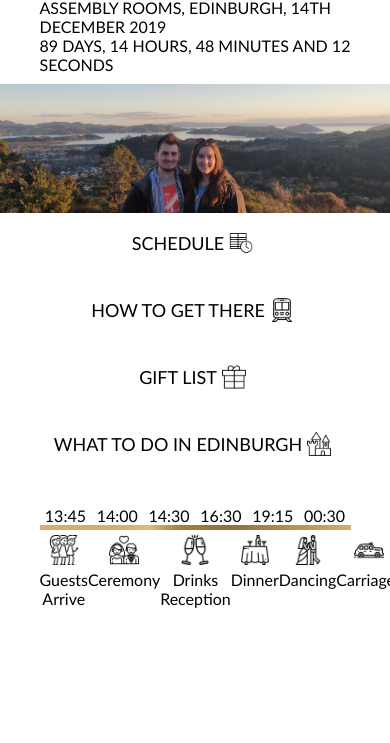
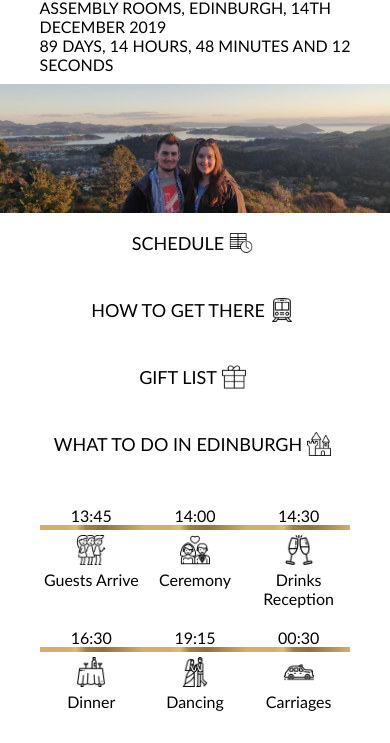
Before and after one commit to silleknarf/wedding-site, a website: page index.html in a window 390 px wide. Shown: the part 104-847 px from the top of the page. Drawn offline with Linux system fonts and the light colour scheme; a web font is replaced by a local one.

Commit message:
Updated the schedule to work on mobile

```diff
--- a/css/main.css
+++ b/css/main.css
@@ -71,19 +71,14 @@ html,h1,p, body {
 /* Futura */
 /* Sackers Italian */
 
-#schedule {
-    text-align: center;
+#schedule .subsection-body {
+    display: grid;
+    row-gap: 20px;
+    grid-auto-flow: row;
+    grid-template-columns: repeat(auto-fit, minmax(80px, 1fr));
 }
 
-#schedule .row {
-    display: flex;
-    width: 100%;
-    justify-content: space-around;
-}
-
-#schedule .row .cell {
-    width: 100px;
-    text-align: center;
+#schedule .subsection-body .cell {
     display: flex;
     flex-direction: column;
     align-items: center;
--- a/index.html
+++ b/index.html
@@ -63,39 +63,60 @@
         </div>
         <div id="schedule" class="tabcontent" style="display: block" >
           <div class="subsection-body">
-            <div class="row">
+            <div class="column">
               <div class="cell">13:45</div>
-              <div class="cell">14:00</div>
-              <div class="cell">14:30</div>
-              <div class="cell">16:30</div>
-              <div class="cell">19:15</div>
-              <div class="cell">00:30</div>
-            </div>
-            <div class="row">
-              <div class="row gold-foil-border-wrap">
+              <div class="gold-foil-border-wrap">
                 <div class="gold-foil-border"></div>
               </div>
-            </div>
-            <div class="row">
               <div class="cell">
                 <img src="img/schedule/guests-arrive.png" />
                 <span>Guests Arrive</span>
+              </div>
+            </div>
+            <div class="column">
+              <div class="cell">14:00</div>
+              <div class="gold-foil-border-wrap">
+                <div class="gold-foil-border"></div>
               </div>
               <div class="cell">
                 <img src="img/schedule/ceremony.png" />
                 <span>Ceremony</span>
               </div>
+            </div>
+            <div class="column">
+              <div class="cell">14:30</div>
+              <div class="gold-foil-border-wrap">
+                <div class="gold-foil-border"></div>
+              </div>
               <div class="cell">
                 <img src="img/schedule/drinks-reception.png" />
                 <span>Drinks Reception</span>
+              </div>
+            </div>
+            <div class="column">
+              <div class="cell">16:30</div>
+              <div class="gold-foil-border-wrap">
+                <div class="gold-foil-border"></div>
               </div>
               <div class="cell">
                 <img src="img/schedule/dinner.png" />
                 <span>Dinner</span>
               </div>
+            </div>
+            <div class="column">
+              <div class="cell">19:15</div>
+              <div class="gold-foil-border-wrap">
+                <div class="gold-foil-border"></div>
+              </div>
               <div class="cell">
                 <img src="img/schedule/dancing.png" />
                 <span>Dancing</span>
+              </div>
+            </div>
+            <div class="column">
+              <div class="cell">00:30</div>
+              <div class="gold-foil-border-wrap">
+                <div class="gold-foil-border"></div>
               </div>
               <div class="cell">
                 <img src="img/schedule/carriages.png" />
```
Also changed, not shown: README.md.
